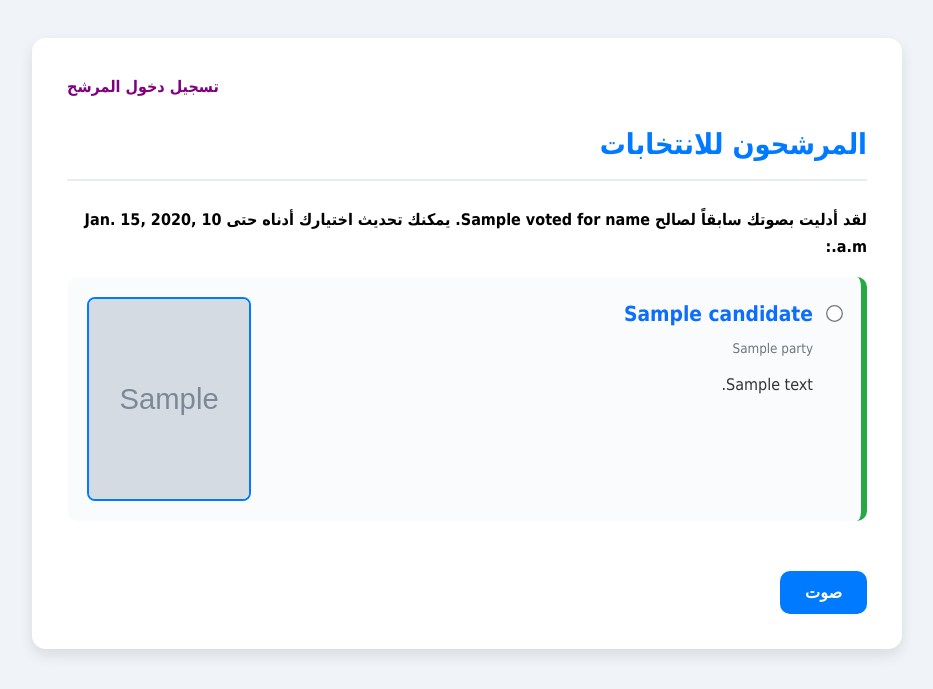
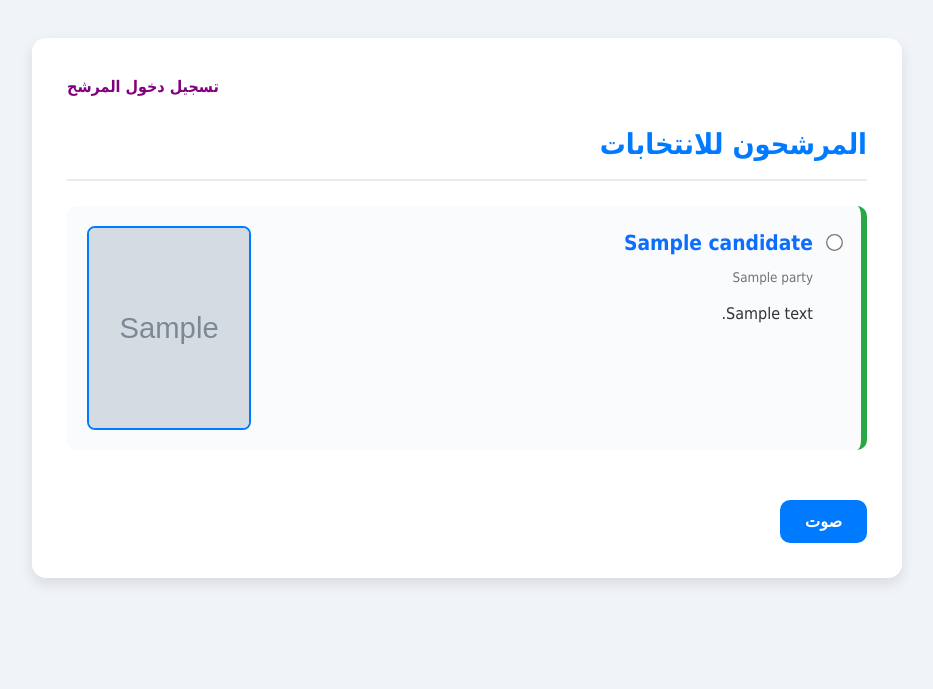
Before and after one commit to mohammadtout24/electionV1, a Django app: template candidates/templates/candidates/home.html in a window 1280 px wide. Shown: the top 689 px of the page, without its empty margins (173-1106 px from the left). Run offline with Django 5.2, Linux system fonts and the light colour scheme; the template is opened without the code that fills it: most values are stand-ins (such as "Sample title", 1, 10 or a date in 2020); grey boxes marked "Sample" are stand-in pictures.

Commit message:
Update home.html

```diff
--- a/candidates/templates/candidates/home.html
+++ b/candidates/templates/candidates/home.html
@@ -226,6 +226,8 @@
             {% endfor %}
         </ul>
         <p style="text-align: right;"><strong>إجمالي الأصوات:</strong> {{ total_votes }}</p>
+        {% else %}
+            <p style="text-align: right;">لا يوجد أصوات مسجلة بعد.</p>
         {% endif %}
     {% else %}
         {% if voting_closed %}
@@ -233,7 +235,7 @@
                 انتهت فترة التصويت. لم يعد بالإمكان التصويت أو تعديل الأصوات بعد {{ deadline }}.
             </div>
         {% else %}
-            {% if voted_for_name %}
+            {% if has_voted and voted_for_name %}
             <p><strong>لقد أدليت بصوتك سابقاً لصالح {{ voted_for_name }}. يمكنك تحديث اختيارك أدناه حتى {{ deadline }}:</strong></p>
             {% endif %}
         {% endif %}
@@ -244,10 +246,10 @@
             {% for item in candidates_with_votes %}
             <div class="candidate-card">
                 <input type="radio" name="vote"
-                       value="{{ item.candidate.id }}"
-                       id="candidate{{ item.candidate.id }}"
-                       {% if item.candidate.id == voted_candidate_id %}checked{% endif %}
-                       {% if voting_closed %}disabled{% endif %}>
+                        value="{{ item.candidate.id }}"
+                        id="candidate{{ item.candidate.id }}"
+                        {% if item.candidate.id == voted_candidate_id %}checked{% endif %}
+                        {% if voting_closed %}disabled{% endif %}>
                 <label for="candidate{{ item.candidate.id }}">
                     {% if item.candidate.image %}
                     <img src="{{ item.candidate.image.url }}" alt="{{ item.candidate.name }}" class="candidate-photo">
```
